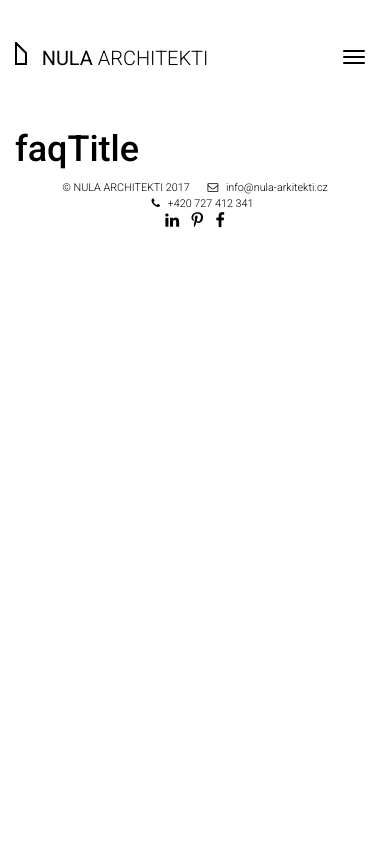
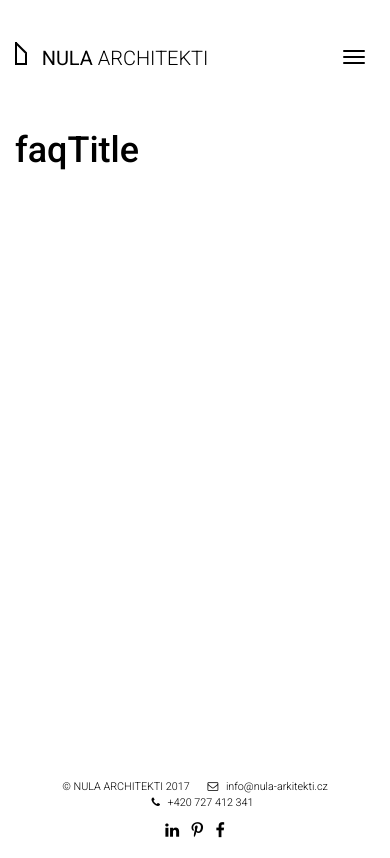
Before and after one commit to david-dusek/nula, a PHP site: template app/templates/help/faq.twig in a window 390 px wide. Before the commit the page ends 228 px from the top, so only its background shows below. Run offline with PHP 8.4, Linux system fonts and the light colour scheme; the template is opened without the code that fills it, so the values that code supplies are empty; some libraries are stand-ins or nearby versions.

Commit message:
Fixní menu a patička vždy dole na stránce

```diff
--- a/app/templates/base.twig
+++ b/app/templates/base.twig
@@ -15,9 +15,13 @@
     {% endblock %}
   </head>
   <body>
-    {% include 'components/navigation.twig' with { 'showHeaderLogo' : true } %}
-    <div id="content" class="container">
-    {% block content %}{% endblock %}
+    <div id="content-wrapper">
+      <div id="content-all" class="clear-top">
+        {% include 'components/navigation.twig' with { 'showHeaderLogo' : true } %}
+        <div id="content" class="container">
+        {% block content %}{% endblock %}
+      </div>
+    </div>
   </div>
   <div id="footer" class="container">
     {% block footer %}
--- a/app/templates/components/navigation.twig
+++ b/app/templates/components/navigation.twig
@@ -1,4 +1,4 @@
-<nav class="navbar navbar-default navbar-fixed-top" role="navigation">
+<nav class="navbar navbar-default navbar-static-top" role="navigation">
   <div class="container">
     <!-- Brand and toggle get grouped for better mobile display -->
     <div class="navbar-header">
--- a/public/css/main.css
+++ b/public/css/main.css
@@ -1,9 +1,13 @@
+html {
+  height: 100%;
+}
+
 body {
   font-family: 'Roboto', sans-serif;
   font-weight: 300;
-  margin-top: 110px;
   color: #000;
   font-size: 14px;
+  height: 100%;
 }
 
 @media (max-width: 767px) {
@@ -35,22 +39,32 @@ strong {
   text-decoration: underline;
 }
 
+#content-wrapper {
+  min-height: 100%;
+}
+
+#content-all {
+  padding-bottom: 5em; /* in absolute value same as footer margin top */
+}
+
+@media (max-width: 767px) {
+  #content-all {
+    padding-bottom: 7.5em; /* in absolute value same as footer margin top */
+  }
+}
+
 
 /* FOOTER */
-
-@media (max-width: 767px) {
-    #footer .text-right {
-      text-align:center
-    }
-    #footer .text-left {
-      text-align:center
-    }
-}
 
 #footer {
   font-size: 0.9em;
   color: #000;
   line-height: 1.5em;
+  position: relative;
+  margin-top: -5em;  /* in absolute value same as content-all padding bottom */
+  clear:both;
+  padding-top: 1.5em;
+  padding-bottom: 1.5em;
 }
 
 #footer span {
@@ -82,6 +96,25 @@ strong {
 .about-us-block .fa {
   padding: 0 9px;
 }
+
+@media (max-width: 767px) {
+  #footer {
+    margin-top: -7.5em;  /* in absolute value same as content-all padding bottom */
+  }
+
+  #footer .text-right {
+    text-align:center
+  }
+
+  #footer .text-left {
+    text-align:center
+  }
+
+  #footer #social-links {
+    padding-top: 1em;
+  }
+}
+
 
 /* BOOTSTRAP */
 .navbar {
```
